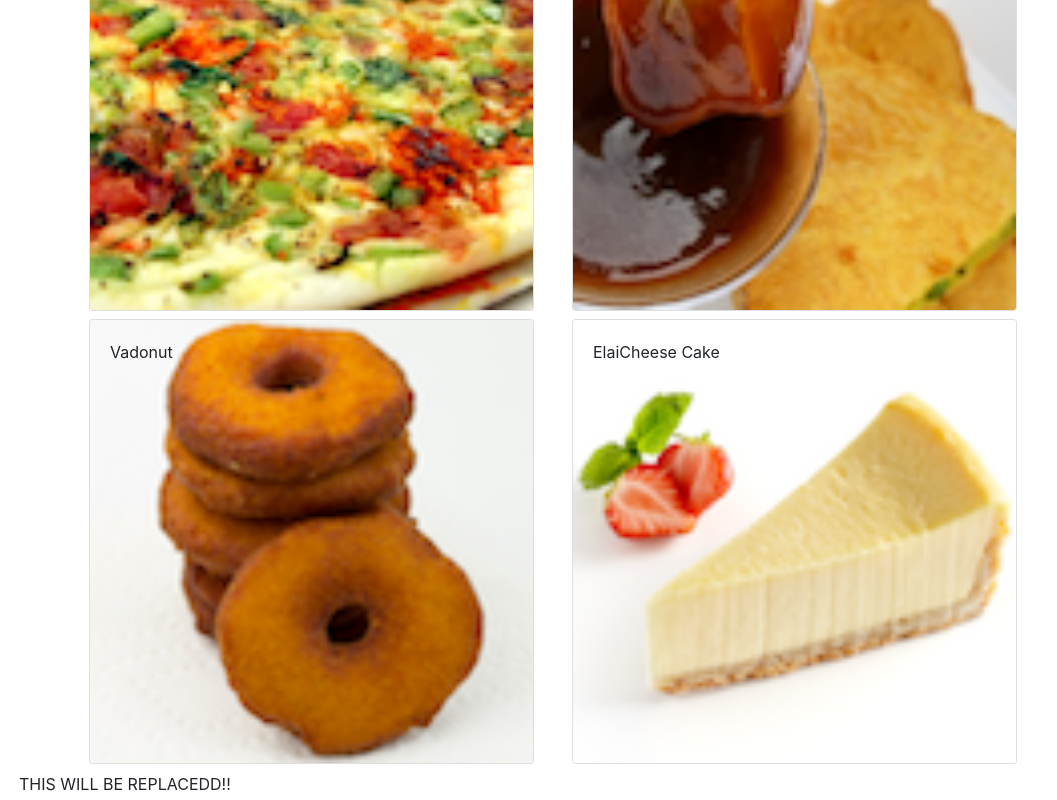
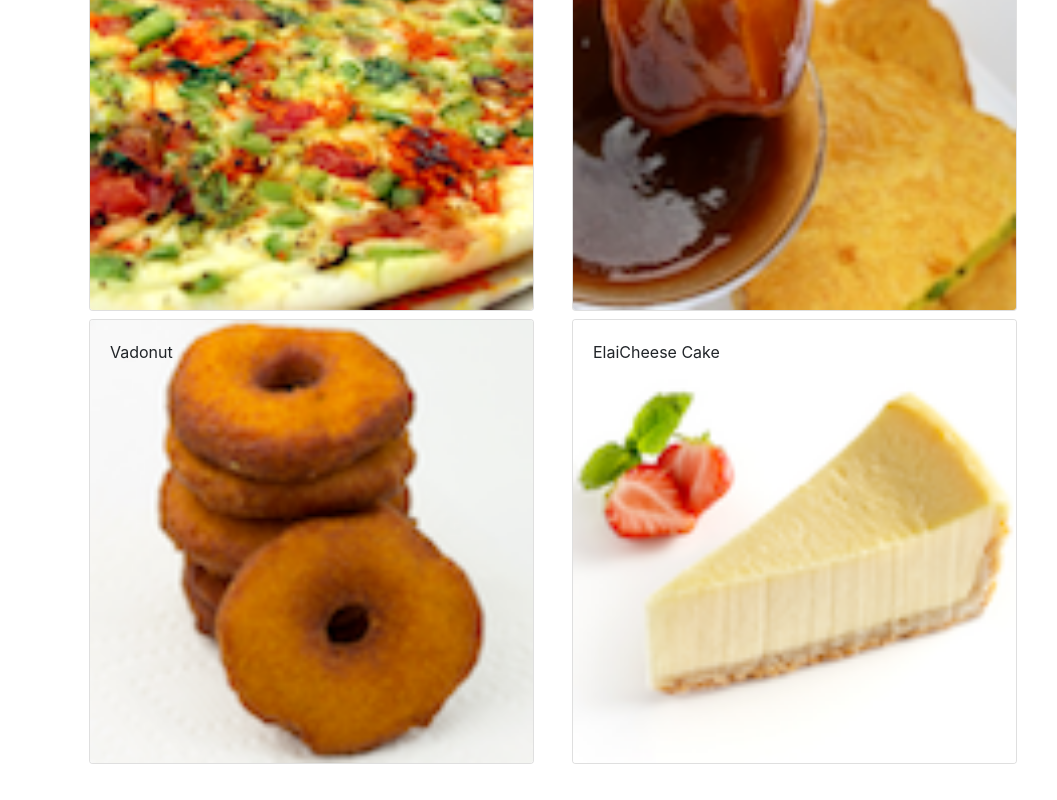
Before and after one commit to shreyas117/React, a React (Create React App) app: page / in a window 1280 px wide. Shown: the part 194-994 px from the top of the page, without its empty margins (0-1057 px from the left). After the commit the page ends 971 px from the top, so only its background shows below. Built offline with nearby package versions, Linux system fonts and the light colour scheme.

Commit message:
converted Menu and DishDetail class components into functional components

```diff
--- a/src/components/DishDetailComponent.js
+++ b/src/components/DishDetailComponent.js
@@ -1,19 +1,10 @@
-import React, { Component } from 'react';
+import React from 'react';
 import { Card, CardImg, CardImgOverlay, CardText, CardBody, CardTitle } from 'reactstrap';
 
-class DishDetail extends Component{
-
-    constructor(props){
-        super(props);
-
-        this.state = {
-        }
-    }
-
-    renderDish(dish){
+function RenderDish({dish}){
     if(dish == null){
         return(
-                <div>THIS WILL BE REPLACEDD!!</div>
+            <div></div>
         );
     }
     return(
@@ -27,15 +18,17 @@ class DishDetail extends Component{
     );
 }
 
-    render(){
-        const selectedDish = this.props.dish;
+
+function DishDetail({dish}){
+
+    const selectedDish = dish;
 
     return(
         <div className="col-12 col-md-5 m-1">
-                {this.renderDish(selectedDish)}
+            <RenderDish dish = {selectedDish} />
         </div>
     );
-    }
+
 }
 
 export default DishDetail;
--- a/src/components/MenuComponent.js
+++ b/src/components/MenuComponent.js
@@ -1,26 +1,24 @@
-import React, { Component } from 'react';
+import React from 'react';
 // import { Media } from 'reactstrap';
 import { Card, CardImg, CardImgOverlay, CardText, CardBody, CardTitle } from 'reactstrap';
-import DishDetail from './DishDetailComponent';
 
-class Menu extends Component{
-
-    constructor(props){
-        super(props);
-    }
-
-
-
-    render(){
-            const menu = this.props.dishes.map((dish) => {
+function RenderMenuItem({ dish , handleClick }){
     return (
-                    <div key={dish.id} className="col-12 col-md-5 m-1">
-                    <Card onClick = {() => this.props.handleClick(dish.id)}>
+        <Card onClick = {() => handleClick(dish.id)}>
           <CardImg width="50%" height="50%" src={dish.image} alt={dish.name} />
           <CardImgOverlay>
               <CardTitle>{dish.name}</CardTitle>
           </CardImgOverlay>
         </Card>
+    );
+}
+
+    function Menu(props){
+
+        const menu = props.dishes.map((dish) => {
+            return(
+            <div key={dish.id} className="col-12 col-md-5 m-1">
+                <RenderMenuItem dish = {dish} handleClick = {props.handleClick} />
             </div>
         );
             });
@@ -34,7 +32,6 @@ class Menu extends Component{
 
 );
     }
-}
 
 
 export default Menu;
```
Lines whose indentation alone changed are shown as unchanged.
